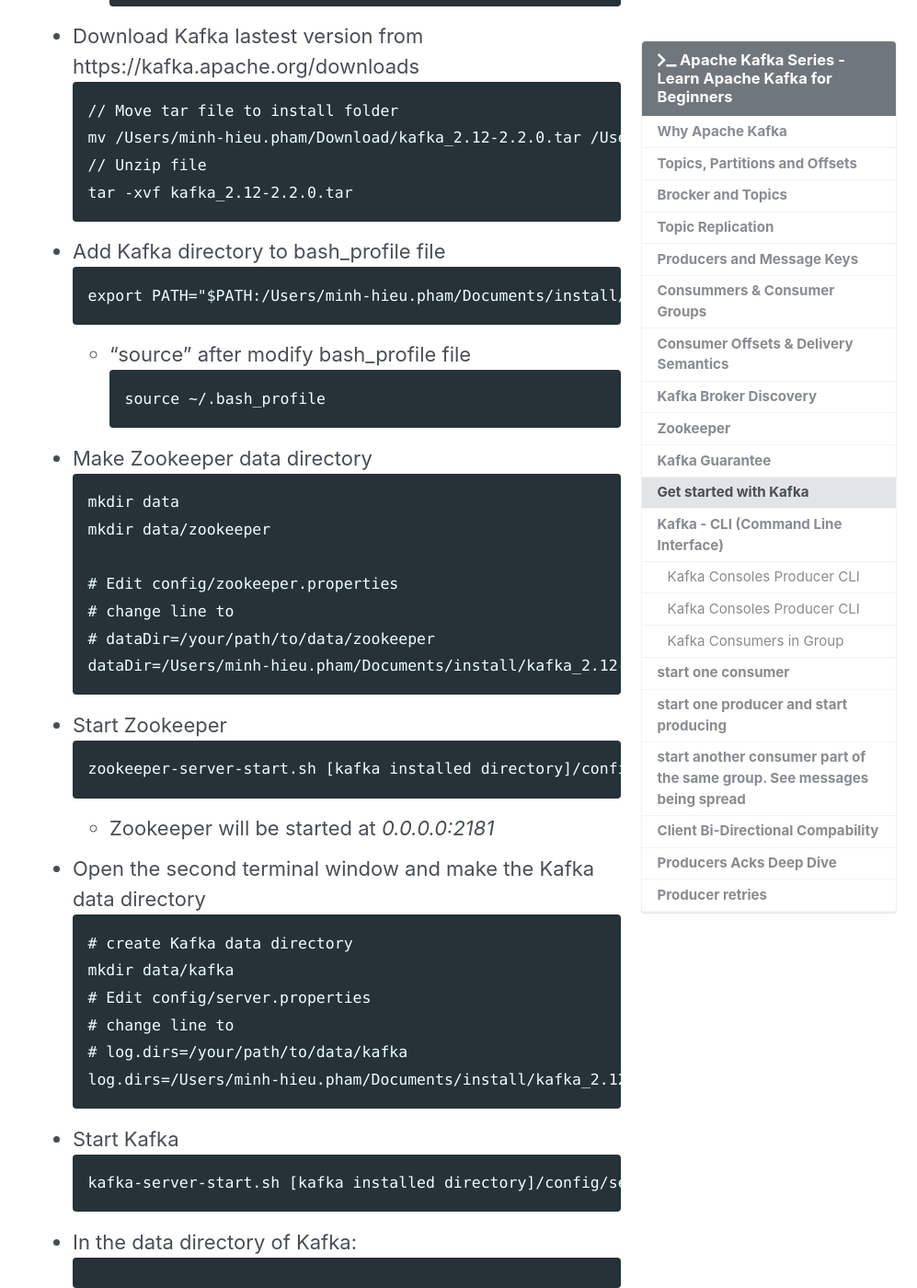
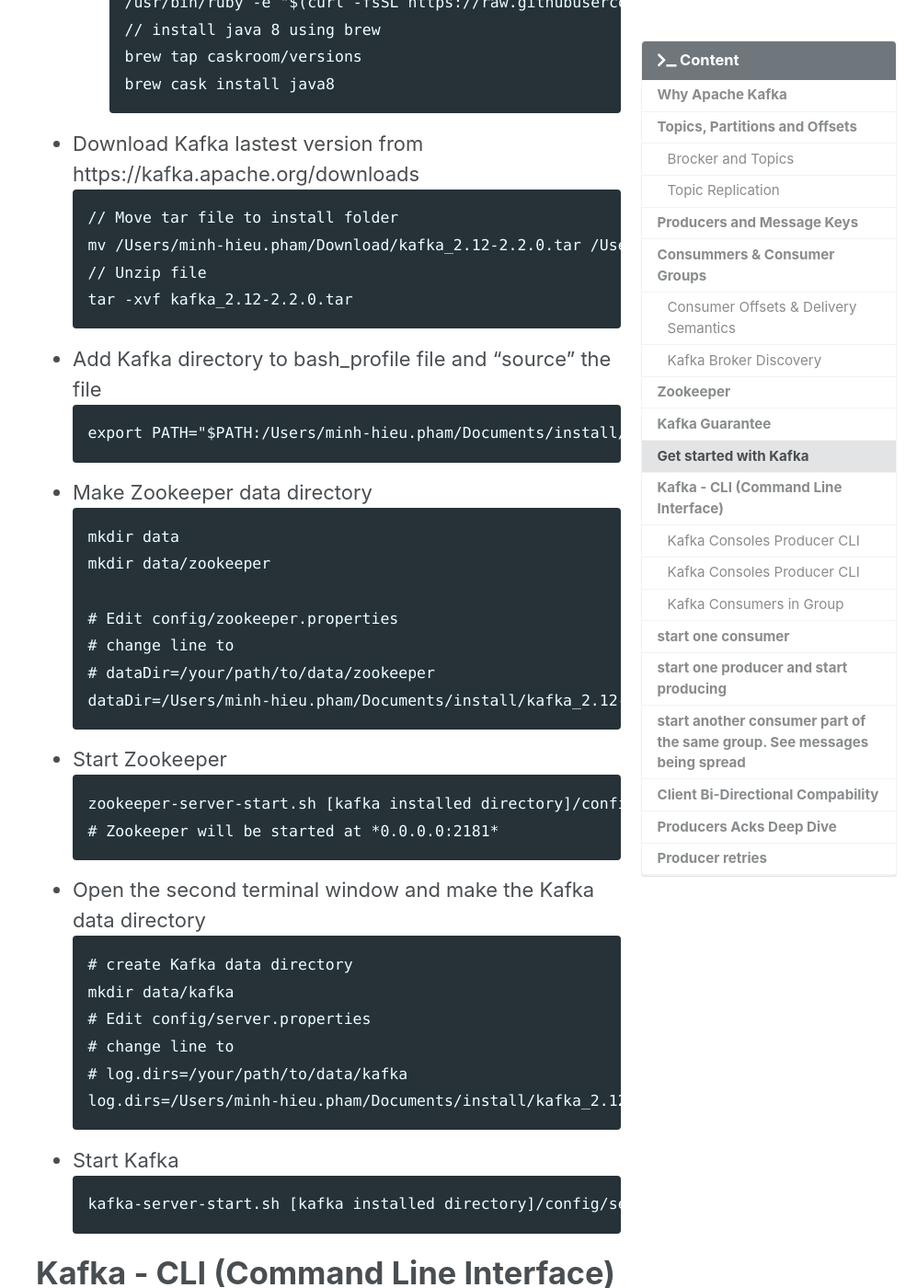
Before and after one commit to hieupm/hieupm.github.io, a Jekyll site: the page built from _posts/2019-05-07-kafka-1.md, in a window 1280 px wide and 1400 px high, scrolled down 7842 px. Shown: the whole window at 92% size, without its empty margins (283-1280 px from the left). Built offline with Jekyll 4.4.1, drawn with Linux system fonts in a browser that asks for light colours; cached includes are drawn as plain includes; comment, search, counter and statistics services are not loaded; some of the changed text lies outside the part shown.

Commit message:
Draft in progress

````diff
--- a/_posts/2019-05-07-kafka-1.md
+++ b/_posts/2019-05-07-kafka-1.md
@@ -4,7 +4,7 @@
 excerpt: "Apache Kafka Series - Learn Apache Kafka for Beginners"
 toc: true
 toc_sticky: true
-toc_label: "Apache Kafka Series - Learn Apache Kafka for Beginners"
+toc_label: "Content"
 toc_icon: "terminal"
 author_profile: false
 comments: true
@@ -36,7 +36,7 @@
 - Once the data is written to a partition, it can't be changed  (**immutability**)
 - Data is sent randomly over partitiions if key is not provided
 
-# Brocker and Topics
+## Brocker and Topics
 - A Kafka cluster is composed of multiple brokers (servers)
 - Each broker is identified with its ID (integer)
 - Each broker contains certain topic partitions
@@ -44,7 +44,7 @@
     - A good number to get started is 3 brokers.
 - Partitions are distributed across all the brokers by Kafka.
 
-# Topic Replication
+## Topic Replication
 - Topic replication factor must be defined at the creation of topic.
 - Topics should have a replication factor > 1 (usually between 2 and 3).
 - If a broker is down, another broker can serve the data.
@@ -77,7 +77,7 @@
     - the inactive consumer become active in case of failure/crash of other consumer in the same group.
   - a **GroupCoordiantor** and a **ConsumerCoordiantor** are automatically used to assign a consumer to a partition. It's a mechanism already implemented in Kafka.
 
-# Consumer Offsets & Delivery Semantics
+## Consumer Offsets & Delivery Semantics
 - Kafka stores the offsets at which a consumer group has been reading (like checkpointing or bookmarking)
 - The offsets committed live in a Kafka topic named **__consumer_offsets**
 - When a consumer in a group has processed data received from Kafka, it should be committing the offsets. It's an action (done automatically for you) of writing through the topic named __consumer_offsets.
@@ -88,7 +88,7 @@
   - **Exactly once**: Can be achived for Kafka to Kafka workflows using Kafka Streams API.
     - For Kafka to External System Workflows, use an idempotent consumer to make sure there's no duplicates in the final database.
 
-# Kafka Broker Discovery
+## Kafka Broker Discovery
 - Every Kafka broker is also called a "bootstrap server"
   - That means that **you only need to connect to one broker**, and you will be connected to the entire cluster.
 - Each broker knows about all brokers, topics and partitions (metatdata)
@@ -117,13 +117,13 @@
 # Get started with Kafka
 - Check if java version is java 8
   - In case not, you have to upgrade your java version to 8
-    ```
-    # Install brew if needed:
-    /usr/bin/ruby -e "$(curl -fsSL https://raw.githubusercontent.com/Homebrew/install/master/install)"
-    // install java 8 using brew
-    brew tap caskroom/versions
-    brew cask install java8
-    ```
+  ```
+  # Install brew if needed:
+  /usr/bin/ruby -e "$(curl -fsSL https://raw.githubusercontent.com/Homebrew/install/master/install)"
+  // install java 8 using brew
+  brew tap caskroom/versions
+  brew cask install java8
+  ```
 - Download Kafka lastest version from https://kafka.apache.org/downloads
   ```
   // Move tar file to install folder
@@ -131,14 +131,10 @@
   // Unzip file
   tar -xvf kafka_2.12-2.2.0.tar
   ```
-- Add Kafka directory to bash_profile file
+- Add Kafka directory to bash_profile file and "source" the file
   ```
   export PATH="$PATH:/Users/minh-hieu.pham/Documents/install/kafka_2.12-2.2.0/bin"
   ```
-  - "source" after modify bash_profile file
-    ```
-    source ~/.bash_profile
-    ```
 - Make Zookeeper data directory
   ```
   mkdir data
@@ -152,8 +148,8 @@
 - Start Zookeeper
   ```
   zookeeper-server-start.sh [kafka installed directory]/config/zookeeper.properties
+  # Zookeeper will be started at *0.0.0.0:2181*
   ```
-  - Zookeeper will be started at *0.0.0.0:2181*
 - Open the second terminal window and make the Kafka data directory
   ```
   # create Kafka data directory
@@ -166,9 +162,6 @@
 - Start Kafka
   ```
   kafka-server-start.sh [kafka installed directory]/config/server.properties
-  ```
-- In the data directory of Kafka:
-  ```
   ```
 
 # Kafka - CLI (Command Line Interface)
````
